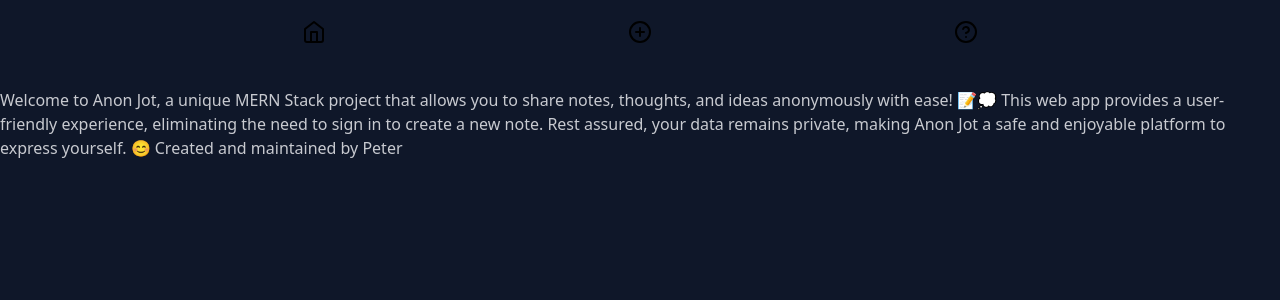
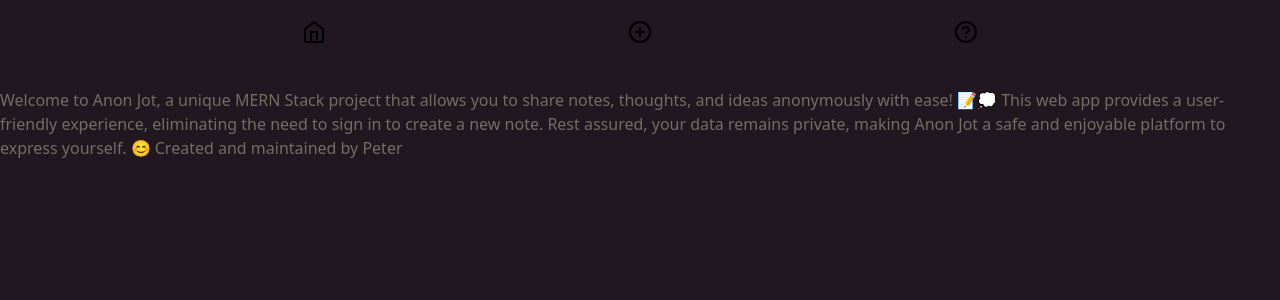
Before and after one commit to Ciamuthama/AnonJot, a React (Vite) app in the folder frontend/: page /about in a window 1280 px wide. Shown: the top 300 px of the page. Built offline with nearby package versions, Linux system fonts and the light colour scheme.

Commit message:
Changed the theme from "night" to "coffee" in tailwind.config.js.

```diff
--- a/frontend/tailwind.config.js
+++ b/frontend/tailwind.config.js
@@ -10,6 +10,6 @@
   plugins: [require("daisyui")],
 
   daisyui: {
-    themes: ["night"],
+    themes: ["coffee"],
   },
 }
```
